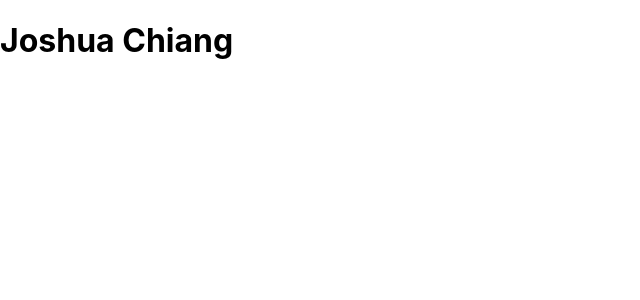
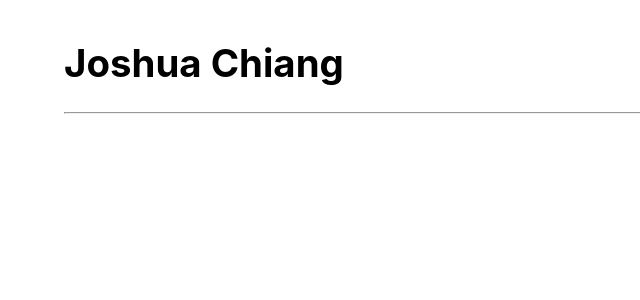
Before and after one commit to imjchiang/Portfolio, a React (Create React App) app in the folder portfolio/: page / in a window 1280 px wide. Shown: the top 300 px of the page, without its empty margins (0-640 px from the left). Built offline with nearby package versions, Linux system fonts and the light colour scheme.

Commit message:
[REACT] organize files [main.css] implement basic styling

```diff
--- a/portfolio/src/App.css
+++ /dev/null
@@ -1,38 +0,0 @@
-.App {
-  text-align: center;
-}
-
-.App-logo {
-  height: 40vmin;
-  pointer-events: none;
-}
-
-@media (prefers-reduced-motion: no-preference) {
-  .App-logo {
-    animation: App-logo-spin infinite 20s linear;
-  }
-}
-
-.App-header {
-  background-color: #282c34;
-  min-height: 100vh;
-  display: flex;
-  flex-direction: column;
-  align-items: center;
-  justify-content: center;
-  font-size: calc(10px + 2vmin);
-  color: white;
-}
-
-.App-link {
-  color: #61dafb;
-}
-
-@keyframes App-logo-spin {
-  from {
-    transform: rotate(0deg);
-  }
-  to {
-    transform: rotate(360deg);
-  }
-}
--- a/portfolio/src/App.js
+++ b/portfolio/src/App.js
@@ -1,10 +1,12 @@
-import './App.css';
+import './css/App.css';
+import './css/main.css';
 
 function App()
 {
     return (
         <div>
-            <h1>Joshua Chiang</h1>
+            <h1 className="title">Joshua Chiang</h1>
+            <hr />
         </div>
     );
 }
--- /dev/null
+++ b/portfolio/src/css/App.css
@@ -0,0 +1,38 @@
+.App {
+    text-align: center;
+}
+
+.App-logo {
+    height: 40vmin;
+    pointer-events: none;
+}
+
+@media (prefers-reduced-motion: no-preference) {
+    .App-logo {
+        animation: App-logo-spin infinite 20s linear;
+    }
+}
+
+.App-header {
+    background-color: #282c34;
+    min-height: 100vh;
+    display: flex;
+    flex-direction: column;
+    align-items: center;
+    justify-content: center;
+    font-size: calc(10px + 2vmin);
+    color: white;
+}
+
+.App-link {
+    color: #61dafb;
+}
+
+@keyframes App-logo-spin {
+    from {
+        transform: rotate(0deg);
+    }
+    to {
+        transform: rotate(360deg);
+    }
+}
--- /dev/null
+++ b/portfolio/src/css/main.css
@@ -0,0 +1,9 @@
+body
+{
+    margin: 5vh 5vw 2vh 5vw;
+}
+
+.title
+{
+    font-size: 3vw;
+}
--- a/portfolio/src/index.js
+++ b/portfolio/src/index.js
@@ -1,7 +1,7 @@
 import React from 'react';
 import ReactDOM from 'react-dom';
 import { BrowserRouter as Router } from 'react-router-dom';
-import './index.css';
+import './css/index.css';
 import App from './App';
 // import reportWebVitals from './reportWebVitals';
 
```
Also changed, not shown: portfolio/src/css/index.css (renamed from portfolio/src/index.css), 1 other file (tests, documents, lock files or other folders).
